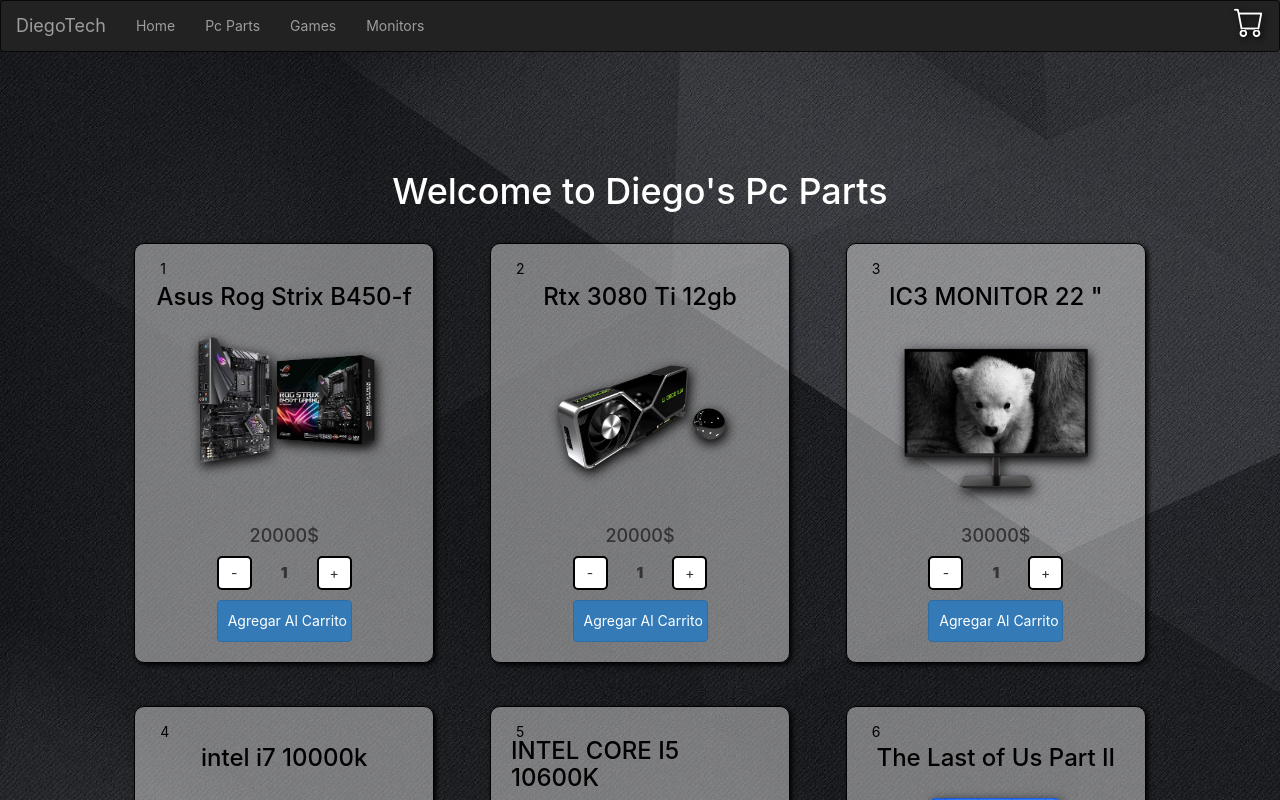
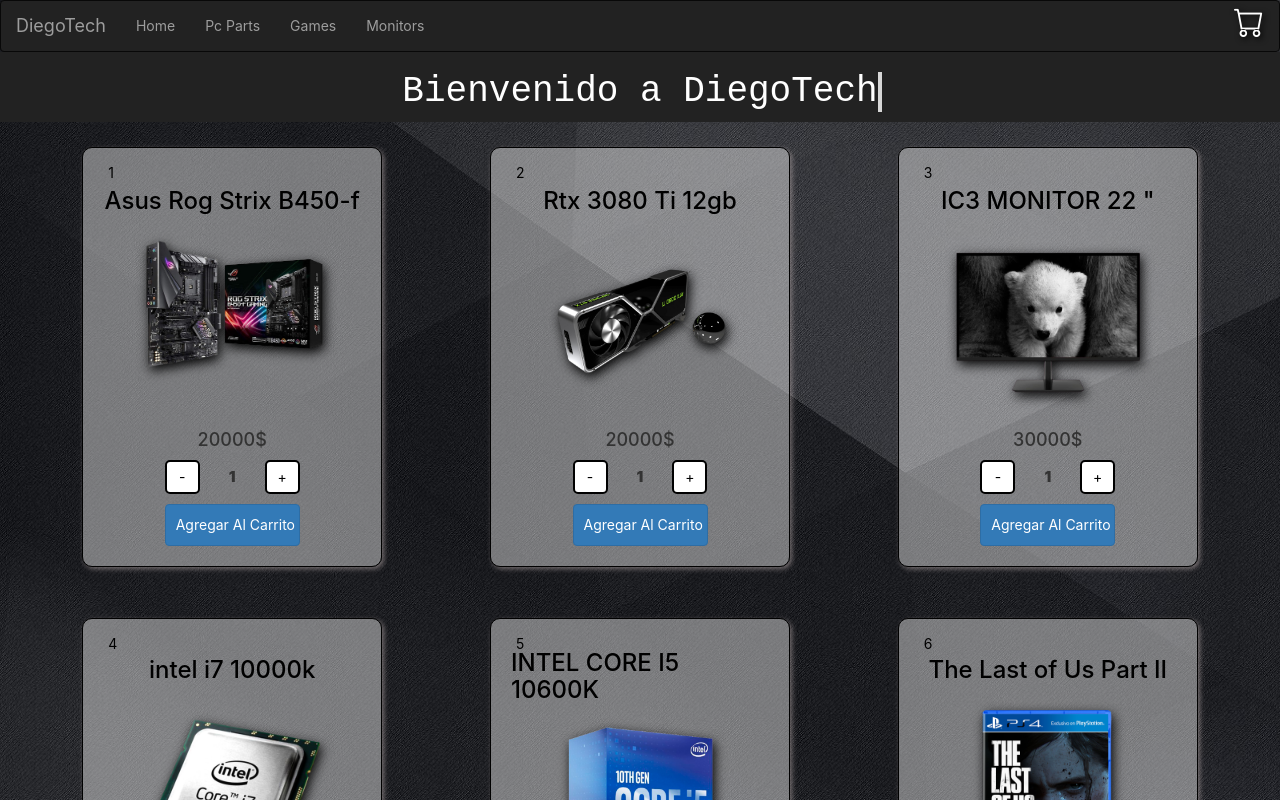
Before and after one commit to diegoDev98/pcEcommerce-Perez, a React (Create React App) app: page / in a window 1280 px wide. Shown: the top 800 px of the page. Built offline with nearby package versions, Linux system fonts and the light colour scheme.

Commit message:
added typewriter animation

```diff
--- a/src/App.css
+++ b/src/App.css
@@ -4,7 +4,7 @@
 
   }
   body {
-
+   min-height: 100vh;
     margin: 0;
     font-family: -apple-system, BlinkMacSystemFont, 'Segoe UI', 'Roboto', 'Oxygen',
       'Ubuntu', 'Cantarell', 'Fira Sans', 'Droid Sans', 'Helvetica Neue',
--- a/src/App.js
+++ b/src/App.js
@@ -14,7 +14,7 @@
           <ItemDetailContainer className="itemDetailContainer" />
         </Route>
         <Route exact path={['/','/category/:category']}>
-          <ItemListContainer greeting ="Welcome to Diego's Pc Parts"/>
+          <ItemListContainer greeting ="Bienvenido a DiegoTech"/>
         </Route>
       </Router>
 
--- a/src/components/ItemDetailContainer/ItemDetailContainer.css
+++ b/src/components/ItemDetailContainer/ItemDetailContainer.css
@@ -1,4 +1,5 @@
 .itemDetailContainer {
+    color: white;
     background-color:rgb(0 0 0 / 13%);
     width: 90%;
     max-width: 1000px;
--- a/src/components/ItemListContainer/ItemList/Item/Item.css
+++ b/src/components/ItemListContainer/ItemList/Item/Item.css
@@ -16,7 +16,7 @@
     -moz-border-radius: 10px;
     -ms-border-radius: 10px;
     -o-border-radius: 10px;
-    box-shadow: 2px 2px 5px black;
+    box-shadow: 2px 2px 5px #c7baba80;
     min-width: 300px;
     max-width: 400px;
 }
--- a/src/components/ItemListContainer/ItemList/Item/ItemCount/ItemCount.css
+++ b/src/components/ItemListContainer/ItemList/Item/ItemCount/ItemCount.css
@@ -3,6 +3,7 @@
     width: 135px;
 }
 .counter {
+    color: black;
     background: white;
     flex-basis: 30%;
     border: 2px solid black;
--- a/src/components/ItemListContainer/ItemListContainer.css
+++ b/src/components/ItemListContainer/ItemListContainer.css
@@ -3,10 +3,49 @@
     flex-wrap: wrap;
     justify-content: space-evenly;
     flex-direction: row;
-    padding: 100px;
+
 }
 .itemListContainer h1 {
     color: white;
-    width: 100%;
     text-align: center;
+    display: inline-block;
+    font-family: 'Source Code Pro', monospace;
+    position: relative;
 }
+#headerContainer {
+    background-color: #222;
+    flex-basis: 100%;
+    display: flex;
+    justify-content: center;
+
+}
+.itemListContainer h1::before,.itemListContainer h1::after {
+    content: '';
+    position: absolute;
+    top: 0;
+    left: 0;
+    right: 0;
+    bottom: 0;
+
+}
+.itemListContainer h1::before {
+
+   background-color: #222;
+    animation:typewriter 5s steps(22) forwards;
+}
+h1::after {
+    width: .125em;
+    background: white;
+    animation:typewriter 5s steps(22) forwards,
+                blink 500ms steps(22) infinite;
+}
+@keyframes typewriter {
+    to {
+        left: 100%;
+    }
+}
+@keyframes blink {
+     to {
+         background: transparent;
+     }
+}
--- a/src/components/ItemListContainer/ItemListContainer.js
+++ b/src/components/ItemListContainer/ItemListContainer.js
@@ -72,7 +72,7 @@
 
   useEffect(() => {
     new Promise( (resolve) => {
-      setTimeout(()=>resolve(productsData),3000) //en 3 segundos deberia resolver la info de los productos
+      setTimeout(()=>resolve(productsData),2000) //en 3 segundos deberia resolver la info de los productos
 
     }).then(
 
@@ -92,7 +92,9 @@
 //aca pasa array de productos como prop a ItemList para que se renderize en otro componente
 return (
   <div className="itemListContainer">
+    <div id="headerContainer">
       <h1>{props.greeting}</h1>
+    </div>
       <ItemList items={products}> </ItemList>
   </div>
 )
```
